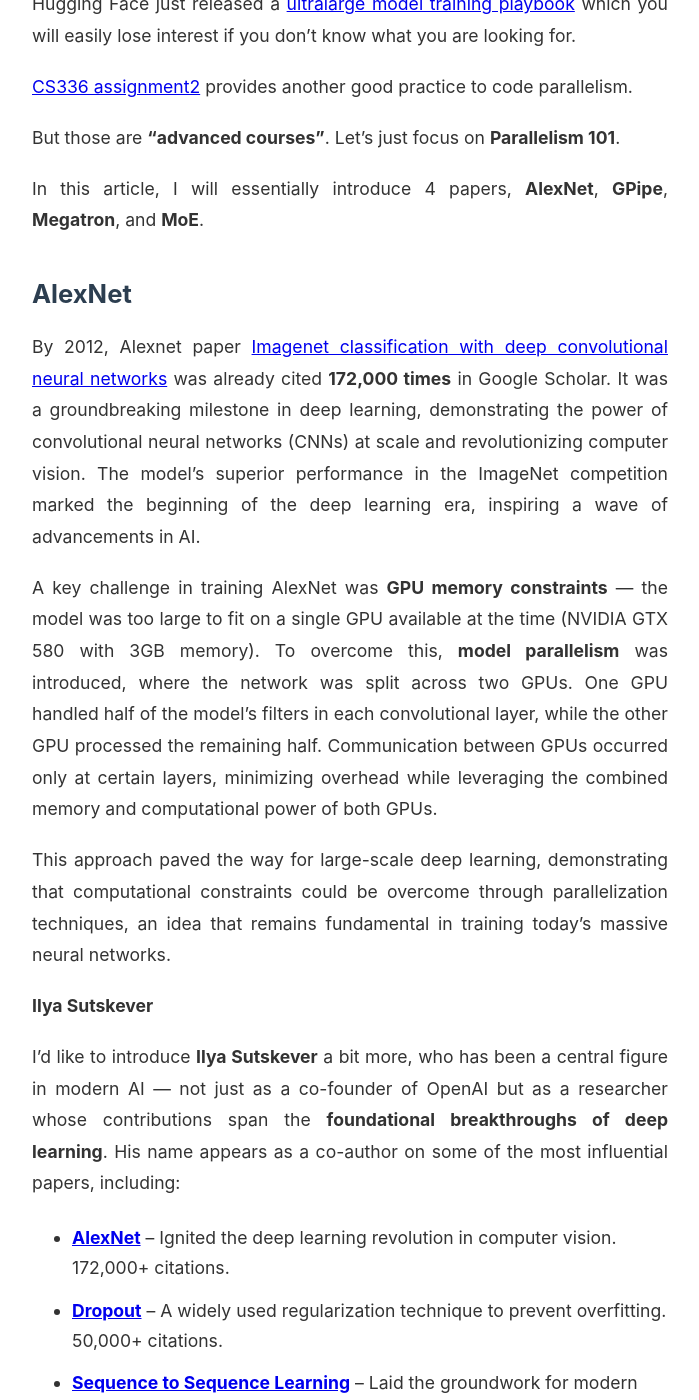
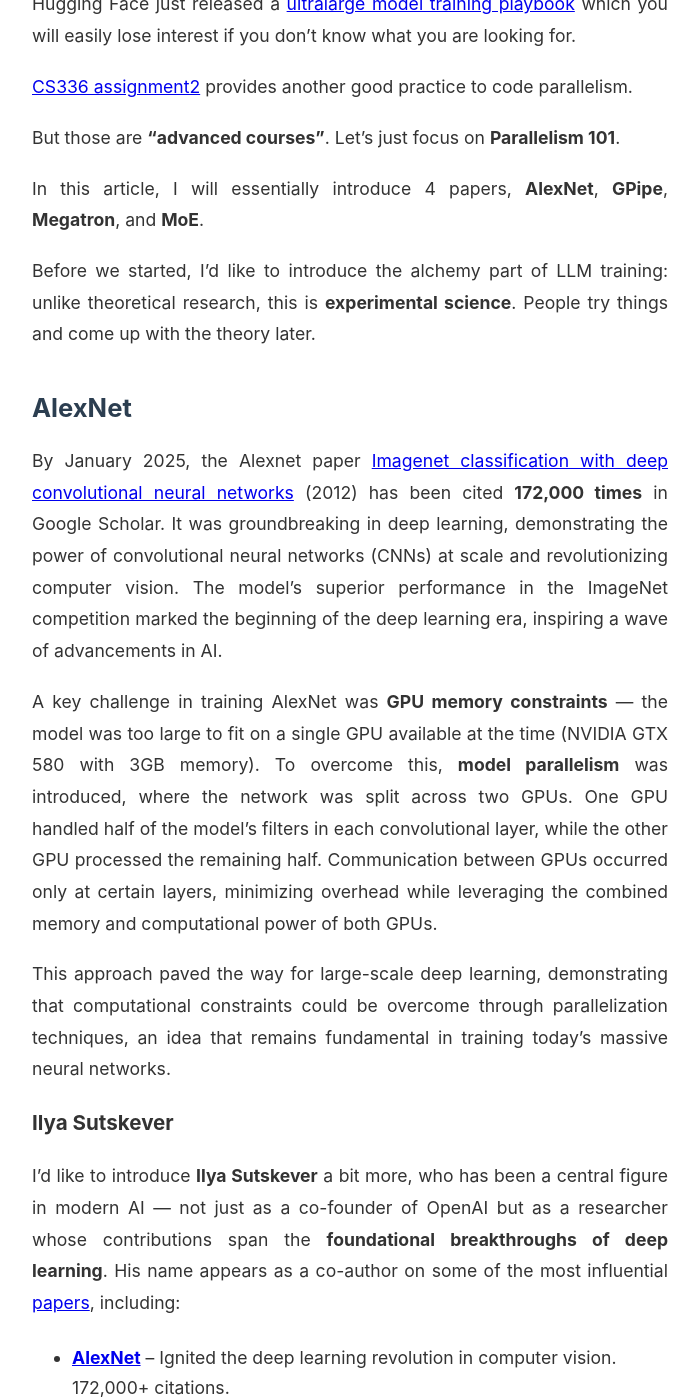
Before and after one commit to wjhhking/jinspire.dev, a Jekyll site: the page built from _posts/2025-03-09-parallelism101.md, in a window 1280 px wide and 1400 px high, scrolled down 2833 px. Shown: the whole window, without its empty margins (290-989 px from the left). Built offline with Jekyll 4.4.1, drawn with Linux system fonts in a browser that asks for light colours; some of the changed text lies outside the part shown.

Commit message:
parallelism improvement

```diff
--- a/_posts/2025-03-09-parallelism101.md
+++ b/_posts/2025-03-09-parallelism101.md
@@ -44,20 +44,22 @@
 
 In this article, I will essentially introduce 4 papers, **AlexNet**, **GPipe**, **Megatron**, and **MoE**.
 
+Before we started, I'd like to introduce the alchemy part of LLM training: unlike theoretical research, this is **experimental science**. People try things and come up with the theory later.
+
 ## AlexNet
 
-By 2012, Alexnet paper [Imagenet classification with deep convolutional neural networks](https://scholar.google.com/citations?view_op=view_citation&hl=en&user=xegzhJcAAAAJ&citation_for_view=xegzhJcAAAAJ:u5HHmVD_uO8C) was already cited **172,000 times** in Google Scholar. It was a groundbreaking milestone in deep learning, demonstrating the power of convolutional neural networks (CNNs) at scale and revolutionizing computer vision. The model's superior performance in the ImageNet competition marked the beginning of the deep learning era, inspiring a wave of advancements in AI.
+By January 2025, the Alexnet paper [Imagenet classification with deep convolutional neural networks](https://scholar.google.com/citations?view_op=view_citation&hl=en&user=xegzhJcAAAAJ&citation_for_view=xegzhJcAAAAJ:u5HHmVD_uO8C) (2012) has been cited **172,000 times** in Google Scholar. It was groundbreaking in deep learning, demonstrating the power of convolutional neural networks (CNNs) at scale and revolutionizing computer vision. The model's superior performance in the ImageNet competition marked the beginning of the deep learning era, inspiring a wave of advancements in AI.
 
 A key challenge in training AlexNet was **GPU memory constraints** — the model was too large to fit on a single GPU available at the time (NVIDIA GTX 580 with 3GB memory). To overcome this, **model parallelism** was introduced, where the network was split across two GPUs. One GPU handled half of the model's filters in each convolutional layer, while the other GPU processed the remaining half. Communication between GPUs occurred only at certain layers, minimizing overhead while leveraging the combined memory and computational power of both GPUs.
 
 This approach paved the way for large-scale deep learning, demonstrating that computational constraints could be overcome through parallelization techniques, an idea that remains fundamental in training today's massive neural networks.
 
-#### Ilya Sutskever
+### Ilya Sutskever
 
-I'd like to introduce **Ilya Sutskever** a bit more, who has been a central figure in modern AI — not just as a co-founder of OpenAI but as a researcher whose contributions span the **foundational breakthroughs of deep learning**. His name appears as a co-author on some of the most influential papers, including:
+I'd like to introduce **Ilya Sutskever** a bit more, who has been a central figure in modern AI — not just as a co-founder of OpenAI but as a researcher whose contributions span the **foundational breakthroughs of deep learning**. His name appears as a co-author on some of the most influential [papers](https://scholar.google.com/citations?user=x04W_mMAAAAJ&hl=en&oi=ao), including:
 
-- **[AlexNet](https://arxiv.org/abs/1212.5701)** – Ignited the deep learning revolution in computer vision. 172,000+ citations.
-- **[Dropout](https://arxiv.org/abs/1207.0580)** – A widely used regularization technique to prevent overfitting. 50,000+ citations.
+- **[AlexNet](https://proceedings.neurips.cc/paper_files/paper/2012/file/c399862d3b9d6b76c8436e924a68c45b-Paper.pdf)** – Ignited the deep learning revolution in computer vision. 172,000+ citations.
+- **[Dropout](https://www.cs.toronto.edu/~rsalakhu/papers/srivastava14a.pdf)** – A widely used regularization technique to prevent overfitting. 50,000+ citations.
 - **[Sequence to Sequence Learning](https://arxiv.org/abs/1409.3215)** – Laid the groundwork for modern transformer models. 28,000+ citations.
 - **[AlphaGo](https://www.nature.com/articles/nature16961)** – The first AI system to defeat human champions in Go. Nature, and I gues I don't need to introduce AlphaGo.
 - **[TensorFlow](https://arxiv.org/abs/1603.04467)** The tensor flow paper. 58,000+ citations.
@@ -183,7 +185,10 @@
 # Future reading
 
 ### Top resources
-Hugging face: [ultralarge model training playbook](https://huggingface.co/spaces/nanotron/ultrascale-playbook)
+
+Hugging Face: [ultralarge model training playbook](https://huggingface.co/spaces/nanotron/ultrascale-playbook)
+
+Hugging Face Picotron: [Minimalistic 4D-parallelism distributed training framework for education purpose](https://github.com/huggingface/picotron)
 
 Stanford CS336 assignment2: [distributed data parallel training](https://github.com/stanford-cs336/spring2024-assignment2-systems)
 
@@ -193,4 +198,16 @@
 
 I used to list some, but it's not a good idea.
 
-Check out the Hugging Face reference, and ask LLM.
+Ask LLM (active learning is much more effective).
+
+# Ending
+
+Hugging Face article provide a good summary of what you should use given the model size and the number of GPUs.
+
+I don't think it's practical to memorize these details, and more importantly, I don't think you should. **Developing an intuition is sufficient**.
+
+I'd like to highlight again that this is **experimental science** - another dimension of the alchemy for training LLM. You won't know what generates the highest throughput until you experiment.
+
+Let's review together and make sure you take something home:
+
+![parallelism_final]({{ '/assets/images/posts/parallelism_final.png' | relative_url }})
```
Also changed, not shown: assets/images/posts/parallelism_final.png (added).
